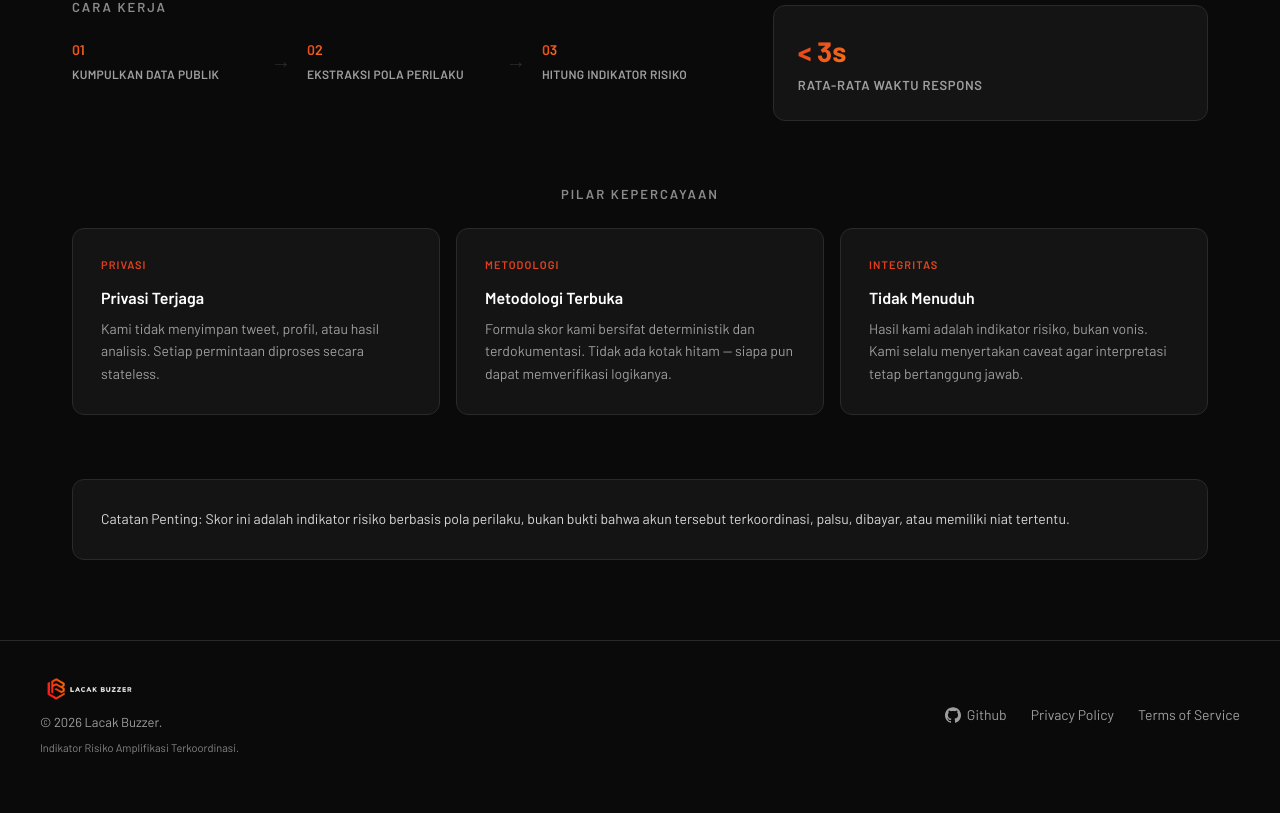
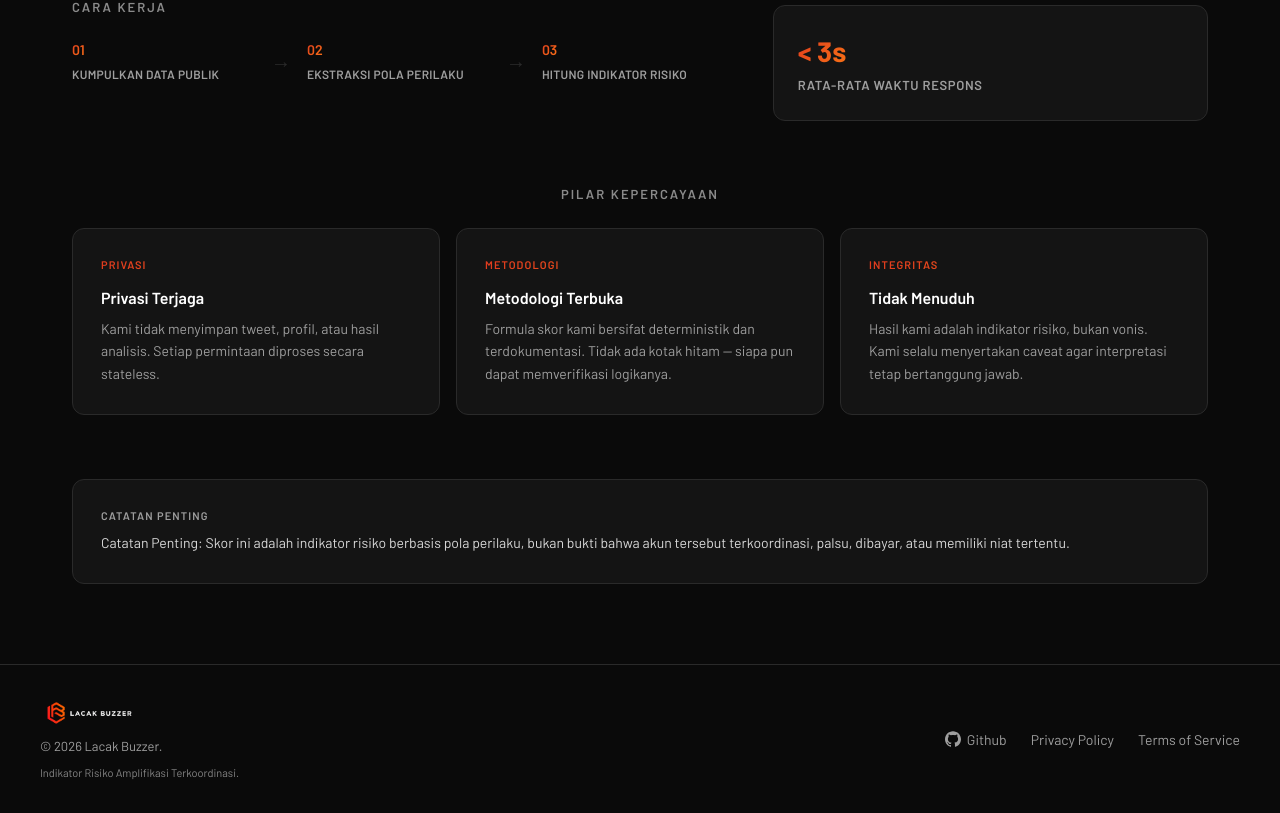
Before and after one commit to Yogs4R/lacak-buzzer, a React (Vite) app in the folder frontend/: page /about in a window 1280 px wide. Shown: the part 704-1517 px from the top of the page. Before the commit the page ends 1493 px from the top, so only its background shows below. Built offline with nearby package versions, Linux system fonts and the light colour scheme.

Commit message:
Phase 6: polish dikit agar logo di footer sedikit lebih besar

```diff
--- a/frontend/src/components/Footer.jsx
+++ b/frontend/src/components/Footer.jsx
@@ -16,7 +16,7 @@ export default function Footer() {
           </p>
         </div>
 
-        {/* Right Side: Navigation Links & Github */}
+        {/* Right Side: Navigation Links & Github (Kembali ke versi original) */}
         <div className="flex flex-wrap items-center justify-center sm:justify-end gap-6">
           <a
             href="https://github.com/Yogs4R/lacak-buzzer"
@@ -54,6 +54,9 @@ export default function Footer() {
 export function CaveatBlock({ text }) {
   return (
     <div className="bg-surface border border-borderCustom rounded-card p-5 sm:p-7 w-full">
+      <p className="text-[11px] font-semibold text-mutedText tracking-widest uppercase mb-2">
+        CATATAN PENTING
+      </p>
       <p className="text-[14px] font-normal text-bodyText leading-relaxed m-0">
         {text ||
           'Skor ini adalah indikator risiko berbasis pola perilaku, bukan bukti bahwa akun tersebut terkoordinasi, palsu, dibayar, atau memiliki niat tertentu.'}
```
